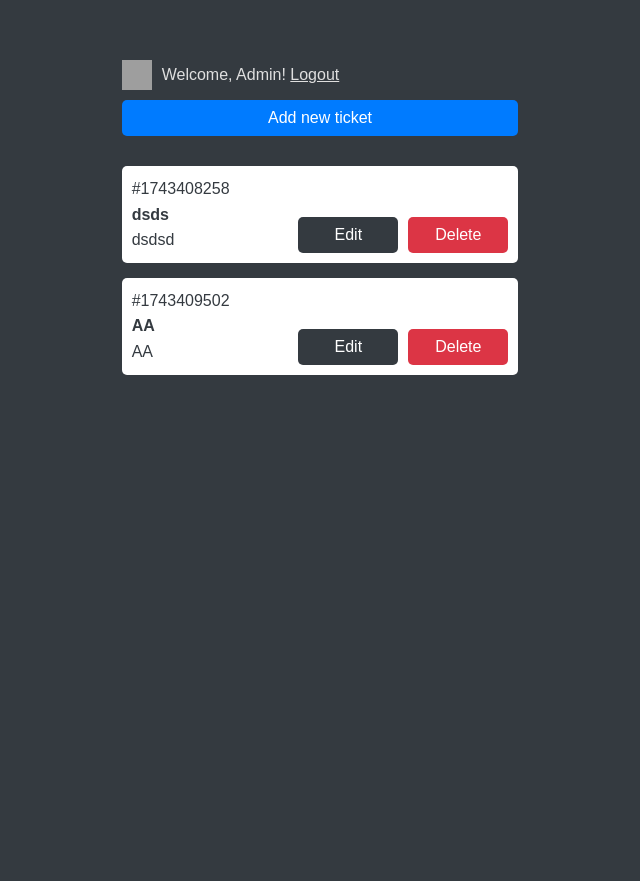
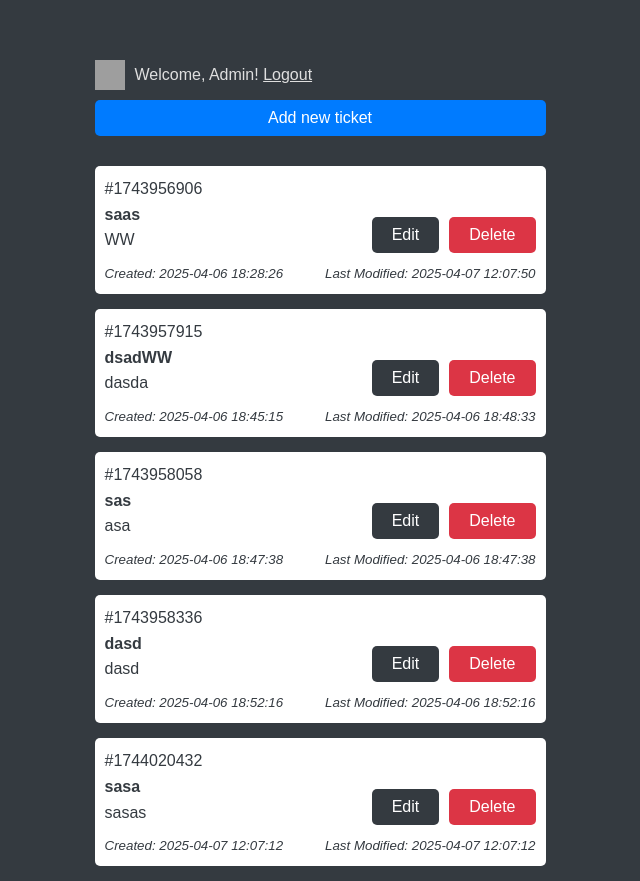
Before and after one commit to pacesmarek/twa-2025, a PHP site: page / in a window 1280 px wide. Shown: the whole page, without its empty margins (320-960 px from the left). Before the commit the page ends 375 px from the top, so only its background shows below. Run offline with PHP 8.4, Linux system fonts and the light colour scheme; the visitor is signed in with stand-in values (Sample User, id 1); grey boxes are pictures that could not be loaded.

Commit message:
+ demo final

```diff
--- a/dist/style.css
+++ b/dist/style.css
@@ -486,6 +486,24 @@
   padding-right: 3rem;
 }
 
+.d-flex {
+  display: flex;
+}
+
+.align-items-center {
+  display: flex;
+  align-items: center;
+}
+
+.justify-content-center {
+  display: flex;
+  justify-content: center;
+}
+
+.w-100 {
+  width: 100%;
+}
+
 body {
   font-family: Arial, sans-serif;
   line-height: 1.6;
@@ -542,7 +560,8 @@
 
 .tickets__item {
   display: grid;
-  grid-template-columns: 1fr 10rem 10rem;
+  grid-template-columns: 1fr 20rem;
+  grid-template-areas: "info cta" "footer footer";
   gap: 1rem;
   align-items: flex-end;
   flex-direction: column;
@@ -557,11 +576,24 @@
 .tickets__item:hover {
   background-color: rgb(235.75, 235.75, 235.75);
 }
+.tickets__cta {
+  grid-area: cta;
+  display: flex;
+  justify-content: flex-end;
+  gap: 1rem;
+}
+.tickets__date {
+  display: flex;
+  justify-content: space-between;
+  grid-area: footer;
+  color: #343a40;
+  font-size: inherit;
+  font-style: italic;
+}
 
 .addTicketForm {
-  display: grid;
-  grid-template-columns: 1fr 15rem;
-  align-items: flex-end;
+  display: flex;
+  flex-direction: column;
   gap: 1rem;
   padding: 1rem;
   margin: 2rem 0;
@@ -586,6 +618,21 @@
   padding-right: 15px;
   padding-left: 15px;
 }
+@media (min-width: 546px) {
+  .container {
+    max-width: 546px;
+  }
+}
+@media (min-width: 738px) {
+  .container {
+    max-width: 738px;
+  }
+}
+@media (min-width: 962px) {
+  .container {
+    max-width: 962px;
+  }
+}
 
 .row {
   display: flex;
@@ -596,24 +643,6 @@
 .row > [class^=col] {
   padding-left: 15px;
   padding-right: 15px;
-}
-
-.d-flex {
-  display: flex;
-}
-
-.align-items-center {
-  display: flex;
-  align-items: center;
-}
-
-.justify-content-center {
-  display: flex;
-  justify-content: center;
-}
-
-.w-100 {
-  width: 100%;
 }
 
 form {
@@ -643,8 +672,4 @@
   box-sizing: border-box;
 }
 
-.home {
-  padding: 2rem;
-}
-
 /*# sourceMappingURL=style.css.map */
--- a/index.php
+++ b/index.php
@@ -1,6 +1,8 @@
 <?php
 	// Spusťte novou relaci nebo obnovte existující relaci
 	session_start();
+
+	date_default_timezone_set('Europe/Prague'); // Set timezone to Prague
 
 	// Definujte cestu k souboru JSON s tikety
 	$dataFile = __DIR__ . '/src/tickets.json';
@@ -35,7 +37,9 @@
 			$newTicket = [
 				'id' => time(), // Použijte aktuální časové razítko jako jedinečné ID
 				'title' => $_POST['title'] ?? 'Bez názvu', // Získejte název z formuláře, výchozí hodnota je 'Bez názvu'
-				'description' => $_POST['description'] ?? '' // Získejte popis, výchozí hodnota je prázdná
+				'description' => $_POST['description'] ?? '', // Získejte popis, výchozí hodnota je prázdná
+				'created' => date('Y-m-d H:i:s'), // Add created date
+				'lastModified' => date('Y-m-d H:i:s') // Add lastModified date
 			];
 			$tickets[] = $newTicket;
 			// Přidejte nový tiket do pole
@@ -78,7 +82,7 @@
 <body>
 	<div class="container" x-data="ticketApp">
 		<div class="row justify-content-center">
-			<div class="col-md-4">
+			<div class="col-12 col-md-6">
 				<?php if (isset($_SESSION['logged_in']) && $_SESSION['logged_in'] ): ?>
 					<div class="d-flex align-items-center">
 						<img src="https://avatar.iran.liara.run/public/boy" alt="Admin" width="30" height="30" class="mr-3">
@@ -116,15 +120,21 @@
 				<ul class="tickets">
 					<template x-for="ticket in tickets" :key="ticket.id">
 						<li class="tickets__item">
-							<div>
+							<div class="tickets__info">
 								<div x-text="'#' + ticket.id"></div>
 								<strong x-text="ticket.title"></strong>
 								<p x-text="ticket.description"></p>
 							</div>
-							<?php if (isset($_SESSION['logged_in']) && $_SESSION['logged_in']): ?>
-								<a :href="'edit_ticket.php?id=' + ticket.id" class="btn btn--dark">Edit</a>
-								<button @click="removeTicket(ticket.id)" class="btn btn--danger">Delete</button>
-							<?php endif; ?>
+							<div class="tickets__cta">
+								<?php if (isset($_SESSION['logged_in']) && $_SESSION['logged_in']): ?>
+									<a :href="'edit_ticket.php?id=' + ticket.id" class="btn btn--dark">Edit</a>
+									<button @click="removeTicket(ticket.id)" class="btn btn--danger">Delete</button>
+								<?php endif; ?>
+							</div>
+							<div class="tickets__date">
+								<small class="tickets__date--created" x-text="'Created: ' + ticket.created"></small>
+								<small class="tickets__date--modified" x-text="'Last Modified: ' + ticket.lastModified"></small>
+							</div>
 						</li>
 					</template>
 				</ul>
--- a/login.php
+++ b/login.php
@@ -38,7 +38,7 @@
 <body>
 	<div class="container">
 		<div class="row justify-content-center">
-			<div class="col-md-3">
+			<div class="col-12 col-md-6">
 				<h2>Login</h2>
 
 				<?php if (isset($error)): ?>
--- a/src/scss/abstract/_mixins.scss
+++ b/src/scss/abstract/_mixins.scss
@@ -17,6 +17,20 @@
 	margin-left: auto;
 	padding-right: 15px;
 	padding-left: 15px;
+	// add media queries for all breakpoints
+	$breakpoints-minus-30: (
+		'sm': calc(576px - 30px),
+		'md': calc(768px - 30px),
+		'lg': calc(992px - 30px),
+		'xl': calc(1200px - 30px)
+	);
+	@each $breakpoint, $size in $breakpoints-minus-30 {
+		@if $breakpoint != 'xl' {
+			@media (min-width: $size) {
+				max-width: map.get($breakpoints-minus-30, $breakpoint);
+			}
+		}
+	}
 }
 
 @mixin row {
--- a/src/scss/components/_addTicketForm.scss
+++ b/src/scss/components/_addTicketForm.scss
@@ -2,9 +2,8 @@
 @use "sass:color";
 
 .addTicketForm {
-	display: grid;
-	grid-template-columns: 1fr 15rem;
-	align-items: flex-end;
+	display: flex;
+	flex-direction: column;
 	gap: 1rem;
 
 	padding: 1rem;
--- a/src/scss/components/_card.scss
+++ b/src/scss/components/_card.scss
@@ -1,6 +1,6 @@
 @use "../abstract/variables" as *;
 
-// Card
+// Card (login)
 .card {
 	background-color: $card-background-color;
 	border-radius: $card-border-radius;
--- a/src/scss/components/_tickets.scss
+++ b/src/scss/components/_tickets.scss
@@ -1,8 +1,12 @@
 @use "../abstract/variables" as *;
 
-.tickets__item {
+.tickets {
+	&__item {
 		display: grid;
-	grid-template-columns: 1fr 10rem 10rem;
+		grid-template-columns: 1fr 20rem;
+		grid-template-areas:
+			"info cta"
+			"footer footer";
 		gap: 1rem;
 		align-items: flex-end;
 		flex-direction: column;
@@ -18,3 +22,23 @@
 			background-color: $ticket-background-color-hover;
 		}
 	}
+
+	&__cta {
+		grid-area: cta;
+
+		display: flex;
+		justify-content: flex-end;
+		gap: 1rem;
+	}
+
+	&__date {
+		display: flex;
+		justify-content: space-between;
+
+		grid-area: footer;
+
+		color: $dark-color;
+		font-size: inherit;
+		font-style: italic;
+	}
+}
--- a/src/scss/layout/_grid.scss
+++ b/src/scss/layout/_grid.scss
@@ -7,6 +7,7 @@
 .row {
 	@include mixins.row;
 
+	// All columns right inside row has gutter (padding)
 	> [class^="col"] {
 		padding-left: 15px;
 		padding-right: 15px;
--- a/src/scss/layout/_header.scss
+++ b/src/scss/layout/_header.scss
@@ -1,5 +1,7 @@
-header {
-	background-color: #f8f9fa;
-	padding: 2rem; // 20px
-	text-align: center;
-}
+// Styles for page header
+
+// header {
+// 	background-color: #f8f9fa;
+// 	padding: 2rem; // 20px
+// 	text-align: center;
+// }
--- a/src/scss/pages/_home.scss
+++ b/src/scss/pages/_home.scss
@@ -1,3 +1,5 @@
-.home {
-	padding: 2rem; // 20px
-}
+// Specific styles for unique pages
+
+// .home {
+// 	padding: 2rem; // 20px
+// }
--- a/src/scss/style.scss
+++ b/src/scss/style.scss
@@ -1,6 +1,7 @@
 // Import all partials
 @use 'base/reset';
 @use 'base/base';
+@use 'base/utils';
 
 @use 'abstract/variables';
 @use 'abstract/mixins';
@@ -13,12 +14,11 @@
 @use 'components/card';
 
 @use 'layout/grid';
-@use 'layout/utils';
 @use 'layout/form';
 // @use 'layout/header';
 // @use 'layout/footer';
 
-@use 'pages/home';
+// @use 'pages/home';
 
 // @use 'themes/theme';
 
--- a/src/scss/themes/_theme.scss
+++ b/src/scss/themes/_theme.scss
@@ -1,3 +1,5 @@
+// We use scss variables instead of native CSS variables bellow
+
 // :root {
 // 	--primary-color: #007bff;
 // 	--secondary-color: #6c757d;
--- a/src/scss/vendors/_bootstrap.scss
+++ b/src/scss/vendors/_bootstrap.scss
@@ -1 +1 @@
-@use "~bootstrap/scss/bootstrap";
+// @use "~bootstrap/scss/bootstrap"; // Only if is linked in package.json
--- a/src/tickets.json
+++ b/src/tickets.json
@@ -1,12 +1,37 @@
 [
     {
-        "id": 1743408258,
-        "title": "dsds",
-        "description": "dsdsd"
+        "id": 1743956906,
+        "title": "saas",
+        "description": "WW",
+        "created": "2025-04-06 18:28:26",
+        "lastModified": "2025-04-07 12:07:50"
     },
     {
-        "id": 1743409502,
-        "title": "AA",
-        "description": "AA"
+        "id": 1743957915,
+        "title": "dsadWW",
+        "description": "dasda",
+        "created": "2025-04-06 18:45:15",
+        "lastModified": "2025-04-06 18:48:33"
+    },
+    {
+        "id": 1743958058,
+        "title": "sas",
+        "description": "asa",
+        "created": "2025-04-06 18:47:38",
+        "lastModified": "2025-04-06 18:47:38"
+    },
+    {
+        "id": 1743958336,
+        "title": "dasd",
+        "description": "dasd",
+        "created": "2025-04-06 18:52:16",
+        "lastModified": "2025-04-06 18:52:16"
+    },
+    {
+        "id": 1744020432,
+        "title": "sasa",
+        "description": "sasas",
+        "created": "2025-04-07 12:07:12",
+        "lastModified": "2025-04-07 12:07:12"
     }
 ]
```
Also changed, not shown: edit_ticket.php (+9 -4 lines), src/scss/base/_utils.scss (renamed from src/scss/layout/_utils.scss), 1 other file. Lines whose indentation alone changed are shown as unchanged.
